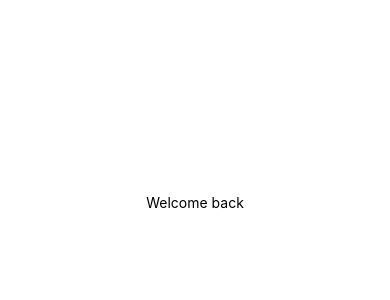
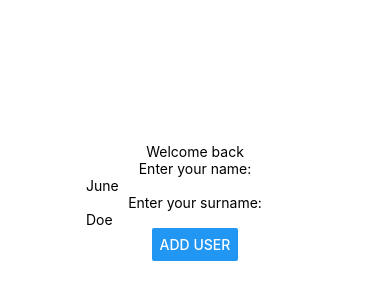
Before and after one commit to JesseBennett-lab/PracticeApp, a React Native app in the folder first-app/: screen / in a window 390 px wide. Shown: the part 220-520 px from the top of the page. Built offline with nearby package versions, Linux system fonts and the light colour scheme.

Commit message:
added button

```diff
--- a/first-app/App.tsx
+++ b/first-app/App.tsx
@@ -1,10 +1,16 @@
 import { StatusBar } from 'expo-status-bar';
-import { StyleSheet, Text, View } from 'react-native';
+import { StyleSheet, Text, View , TextInput, Button } from 'react-native';
 
 export default function App() {
   return (
     <View style={styles.container}>
       <Text>Welcome back</Text>
+      <Text>Enter your name:</Text>
+      <TextInput placeholder="June"/>
+      <Text>Enter your surname:</Text>
+      <TextInput placeholder="Doe"/>
+
+      <Button title= "Add user"/>
       <StatusBar style="auto" />
     </View>
   );
```
